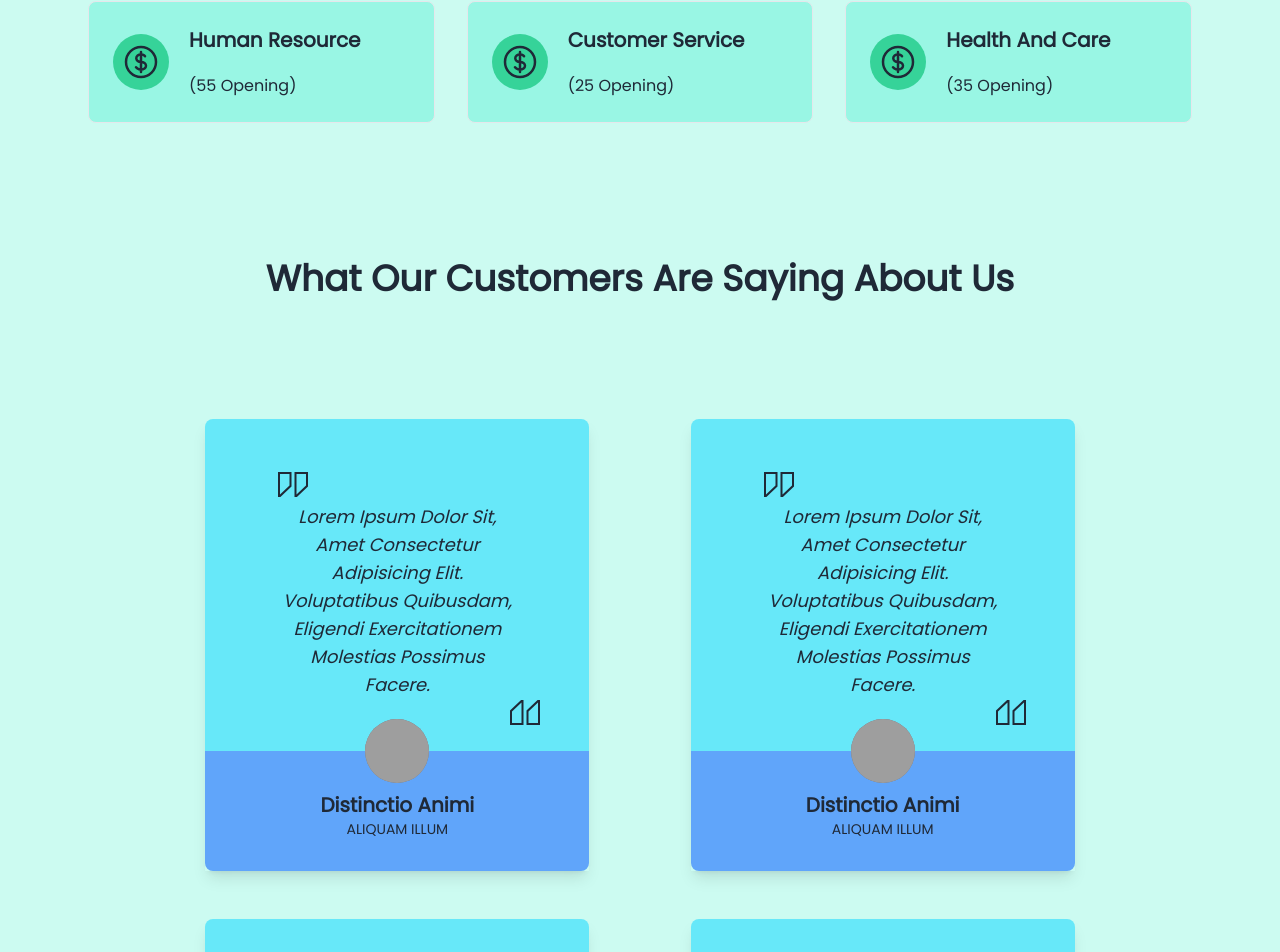
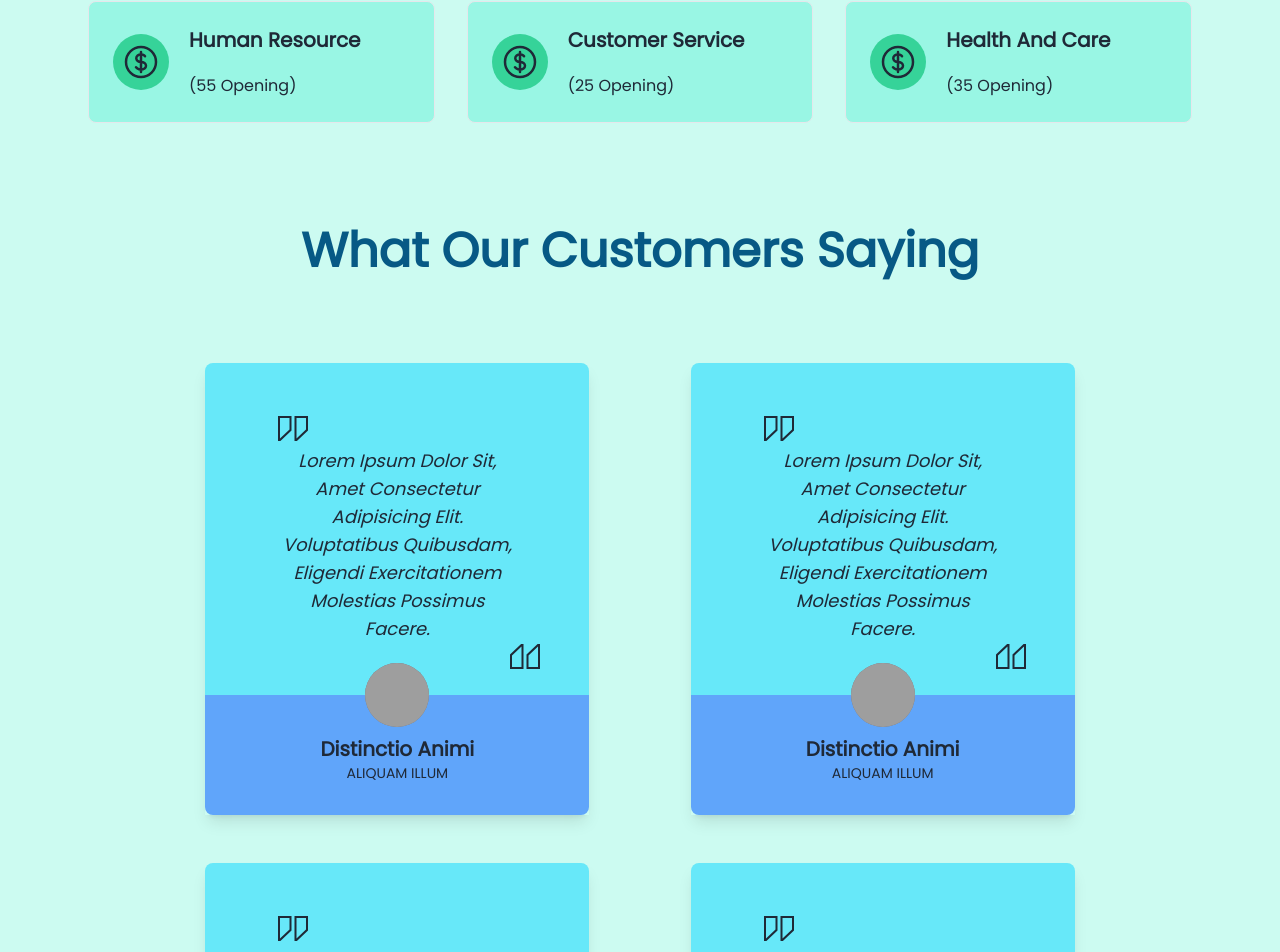
Before and after one commit to ikramuzzaman455173/Career-Bridge, a React (Vite) app in the folder CareerBridge-client/: page / in a window 1280 px wide. Shown: the part 3151-4103 px from the top of the page. Built offline with nearby package versions, Linux system fonts and the light colour scheme; grey boxes are pictures that could not be loaded.

Commit message:
updated testimonial title

```diff
--- a/CareerBridge-client/src/Components/Testimonial/Testimonial.jsx
+++ b/CareerBridge-client/src/Components/Testimonial/Testimonial.jsx
@@ -4,9 +4,9 @@ const Testimonial = () => {
     return (
       <>
         <section className="my-8 dark:bg-gray-800 dark:text-gray-100">
-          <div className="container flex flex-col items-center mx-auto md:p-10 md:px-12">
-            <h1 className="p-4 text-4xl font-semibold leadi my-10 text-center">
-              What our customers are saying about us
+          <div className="container flex flex-col items-center mx-auto md:p-6 lg:p-6 md:px-12">
+            <h1 className="text-5xl font-semibold leadi my-10 text-center text-sky-800">
+              What our customers saying
             </h1>
           </div>
           <div className="container flex flex-col items-center justify-center mx-auto lg:flex-row lg:flex-wrap lg:justify-evenly lg:px-10">
```
